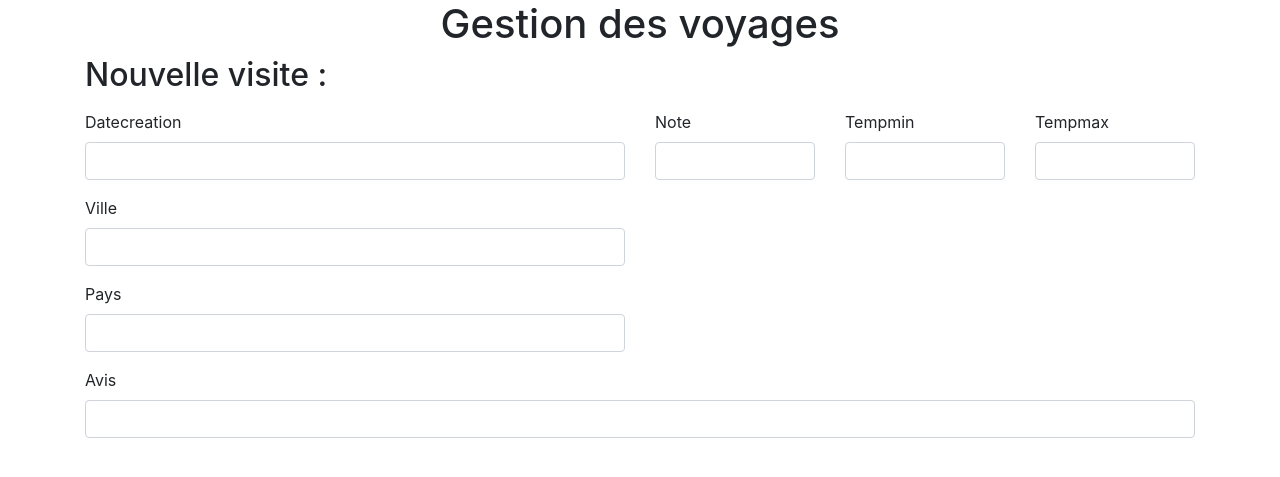
After one commit to suki33/MesVoyages., a Symfony app: template templates/admin/admin.voyage.ajout.html.twig in a window 1280 px wide. The commit adds this page. Shown: the top 477 px of the page. Run offline with Twig, Linux system fonts and the light colour scheme; the template is opened without the code that fills it, so the values that code supplies are empty; form fields are guessed from the names that the template uses; some libraries are stand-ins or nearby versions.

Commit message:
Phase 14 : ORM (ajout d'un enregistrement).

```diff
--- /dev/null
+++ b/templates/admin/admin.voyage.ajout.html.twig
@@ -0,0 +1,36 @@
+{% extends "baseadmin.html.twig" %}
+
+{% block body %}
+    <h2>Nouvelle visite :</h2>
+    {{ form_start(formvisite) }}
+        <div class="row mt-3">
+            <div class="col">
+                <div class="row">
+                    <div class="col">
+                        {{ form_row(formvisite.datecreation) }}
+                        {{ form_row(formvisite.ville) }}
+                        {{ form_row(formvisite.pays) }}
+                    </div>
+                    <div class="col">
+                        <div class="row">
+                            <div class="col">
+                                {{ form_row(formvisite.note) }}
+                            </div>
+                            <div class="col">
+                                 {{ form_row(formvisite.tempmin) }}
+                            </div>
+                            <div class="col">
+                                 {{ form_row(formvisite.tempmax) }}
+                            </div>
+                        </div>
+                    </div>
+                </div>
+            </div>
+        </div>
+        <div class="row">
+            <div class="col">
+                 {{ form_row(formvisite.avis) }}
+            </div>
+        </div>
+    {{ form_end(formvisite) }}
+{% endblock %}
--- a/templates/admin/admin.voyages.html.twig
+++ b/templates/admin/admin.voyages.html.twig
@@ -1,7 +1,11 @@
 {% extends "baseadmin.html.twig" %}
 
 {% block body %}
-
+    <p class="text-right">
+        <a href="{{ path('admin.voyage.ajout') }}" class="btn btn-primary">
+            Ajouter une nouvelle visite
+        </a>
+    </p>
     <table class="table table-striped">
         <thead>
             <tr>
```
Also changed, not shown: src/Controller/admin/AdminVoyagesController.php (+21 -0 lines), templates/_admin. voyage.form.html.twig (added, +36 -0 lines), templates/admin/admin.voyage.edit.html.twig (+1 -31 lines).
